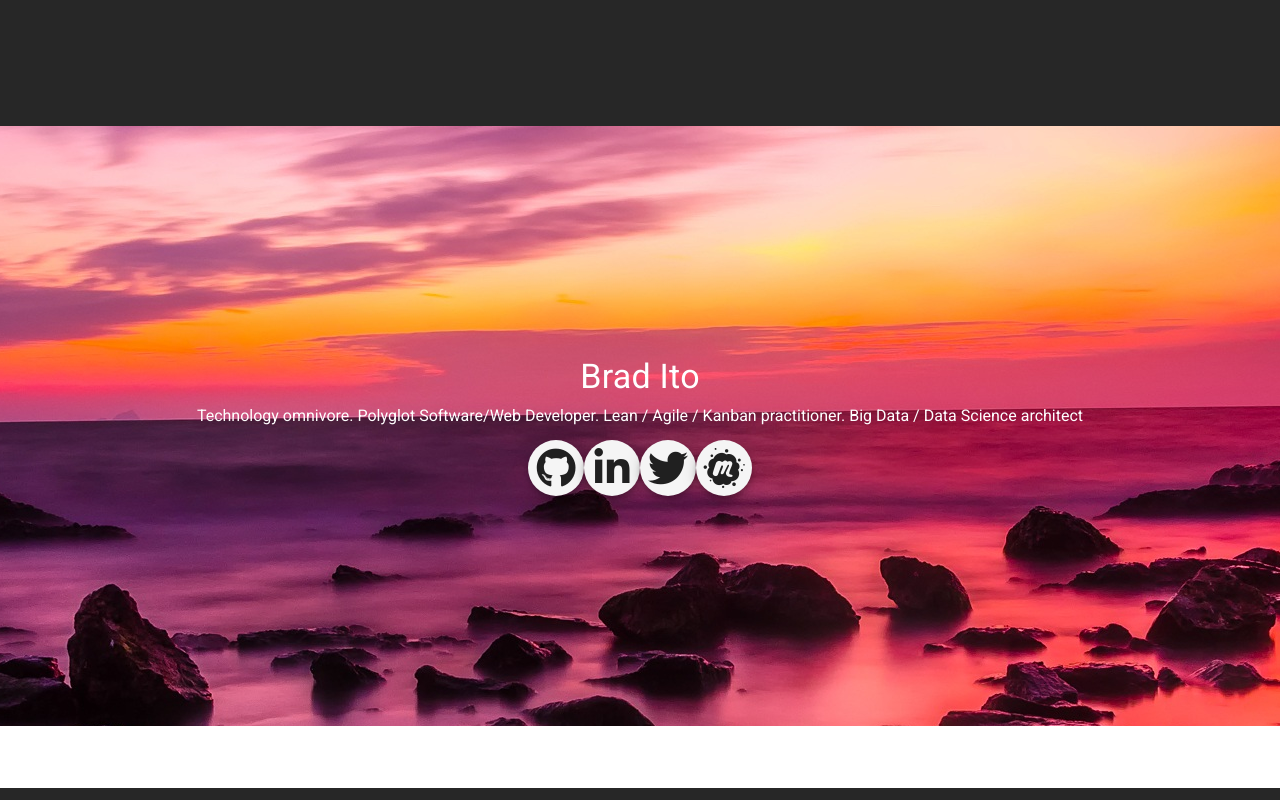
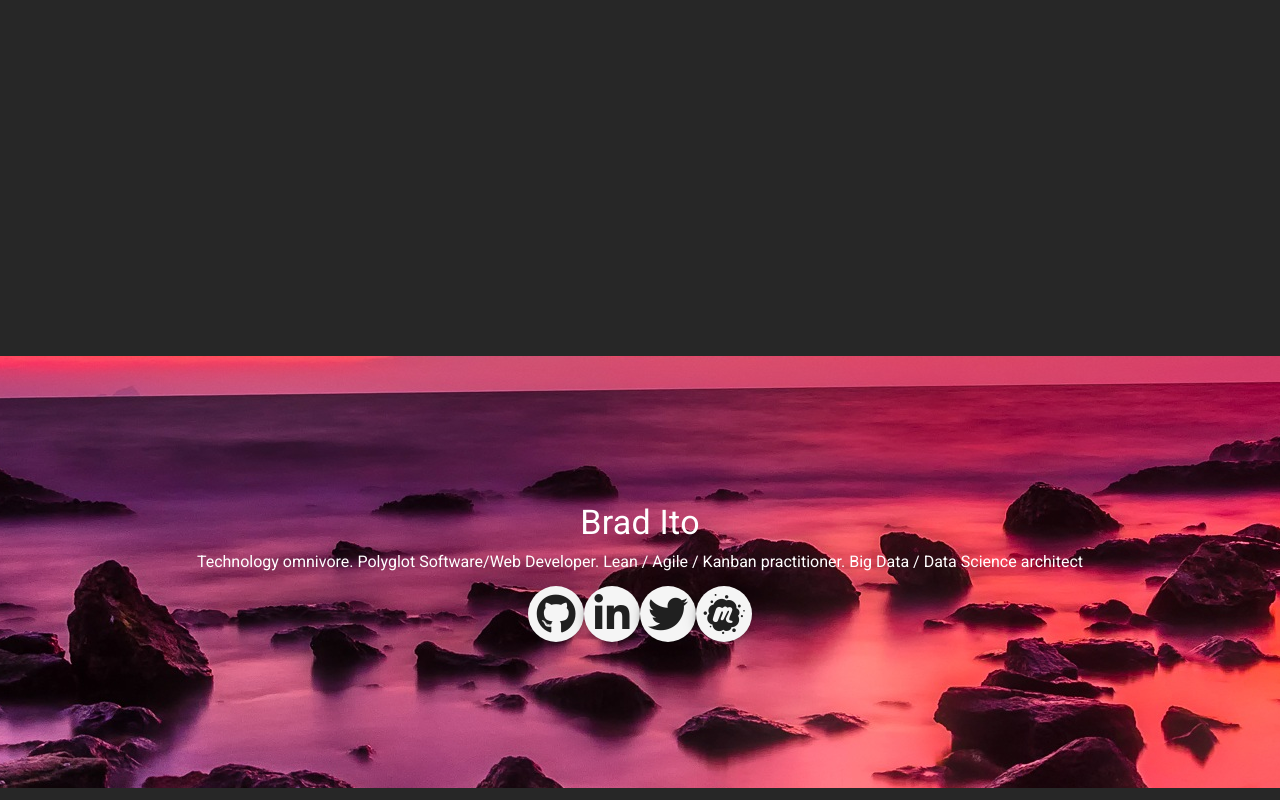
Before and after one commit to phlogisticfugu/bradito.me-site, a Nuxt app: page / in a window 1280 px wide. Built offline with nearby package versions, Linux system fonts and the light colour scheme.

Commit message:
fix height of hero

```diff
--- a/pages/index.vue
+++ b/pages/index.vue
@@ -1,7 +1,7 @@
 <template>
   <v-content>
-    <section>
-      <v-parallax src="/hero.jpeg" height="600">
+    <section style="height: 100%">
+      <v-parallax src="/hero.jpeg" style="height: 100%">
         <v-layout
           column
           align-center
```
